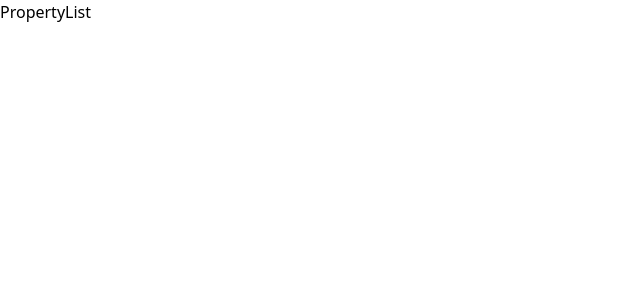
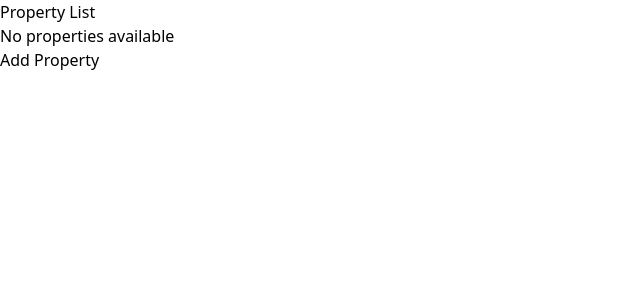
Before and after one commit to dakshsawhneyy/Property-App, a React (Vite) app: page / in a window 1280 px wide. Shown: the top 300 px of the page, without its empty margins (0-640 px from the left). Built offline with nearby package versions, Linux system fonts and the light colour scheme.

Commit message:
Completed PropertyList Fxn

```diff
--- a/src/pages/PropertyList.jsx
+++ b/src/pages/PropertyList.jsx
@@ -1,8 +1,27 @@
-import React from 'react'
+import { useNavigate } from "react-router-dom"
+import PropertyCard from "../components/propertyCard"
 
 const PropertyList = () => {
+
+  // Fetch Properties Array From Local Storage
+  const properties = localStorage.getItem('properties');
+
+  const navigate = useNavigate();
+
   return (
-    <div>PropertyList</div>
+    <div>
+      <h1 className="text-3xl font-bold my-8">Property List</h1>
+      <div className='grid grid-cols-1 md:grid-cols-2 lg:grid-cols-4 gap-4'>
+        {properties ? JSON.parse(properties).map((item) => (
+          <PropertyCard key={item.id} title={item.title} location={item.location} price={item.price} desc={item.description} image={item.image} />
+        )) : (
+          <p className='text-center'>No properties available</p>
+        )}
+      </div>
+      <div className='flex justify-center mt-8'>
+        <button onClick={() => navigate('/add')} className='bg-black text-white py-2 px-4 rounded' >Add Property</button>
+      </div>
+    </div>
   )
 }
 
```
